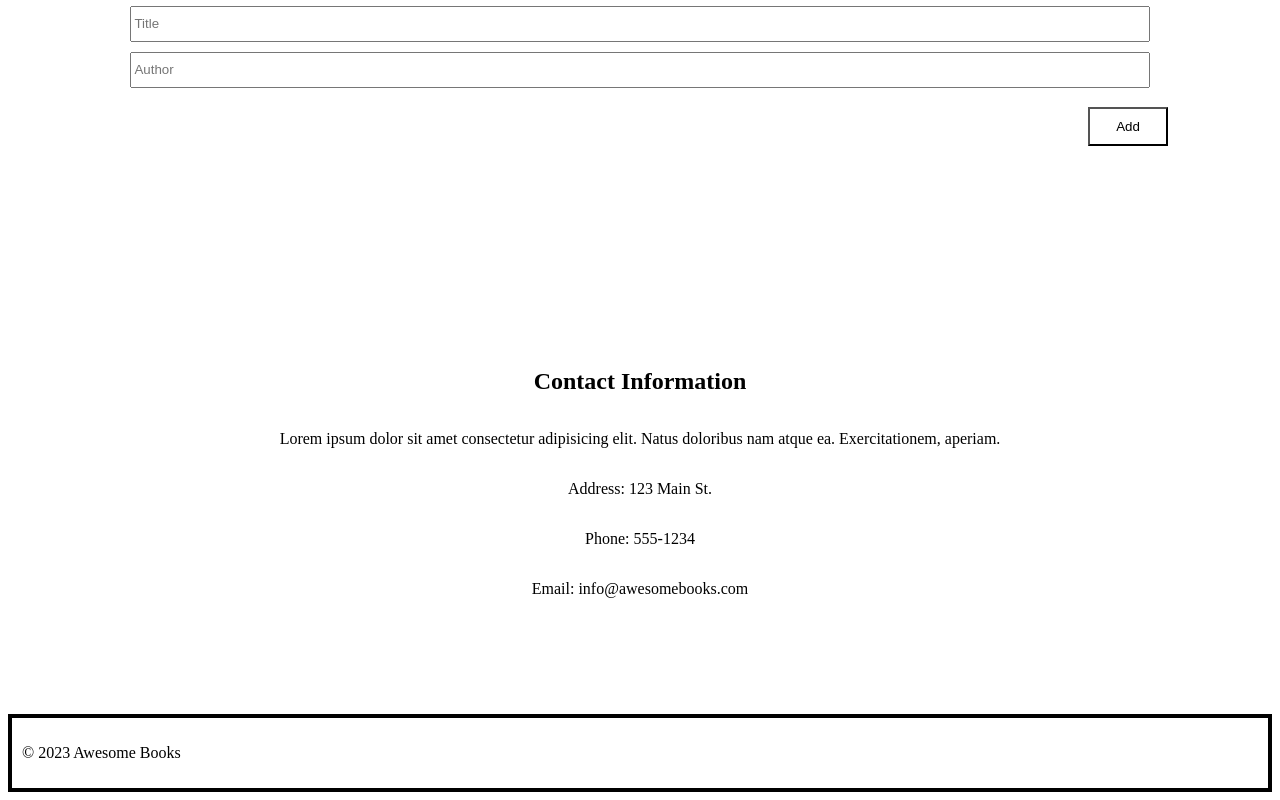
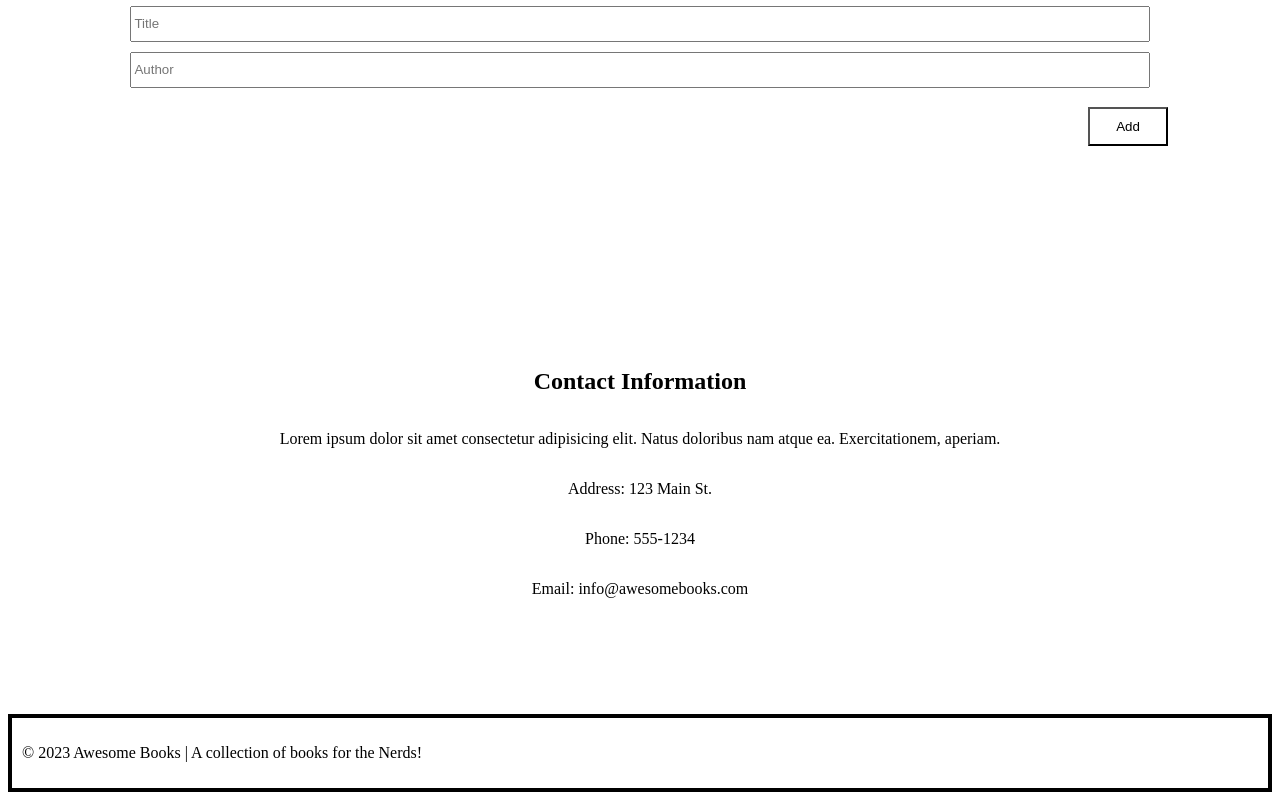
Before and after one commit to MussieTeka/Awesome-Books, a website: page index.html in a window 1280 px wide. Shown: the part 642-1442 px from the top of the page. Drawn offline with Linux system fonts and the light colour scheme.

Commit message:
commit message
Co-authored-by: Mussie Kahsay <mussieteka@gmail.com>
Co-authored-by: Joseck Osugo <josugo26@gmail.com>

```diff
--- a/index.html
+++ b/index.html
@@ -53,9 +53,8 @@
         <p>Email: info@awesomebooks.com</p>
       </section>
     </div>
-    <!-- This is simple palceholder footer. -->
     <footer class="footer">
-      <p>&copy; 2023 Awesome Books</p>
+      <p>&copy; 2023 Awesome Books | A collection of books for the Nerds!</p>
     </footer>
     <script src="script.js"></script>
   </body>
```
